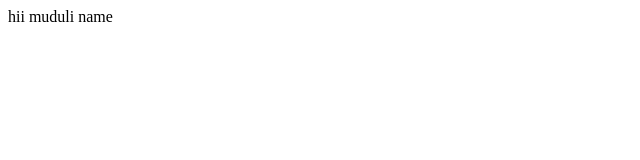
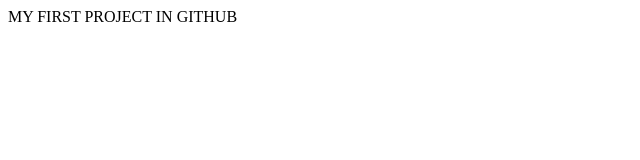
Before and after one commit to mudulisagar22/Devlop, a plain HTML site: page DEMO PROJECT VS/index.html in a window 1280 px wide. Shown: the whole page, without its empty margins (0-640 px from the left). Drawn offline with Linux system fonts and the light colour scheme.

Commit message:
Update index.html

```diff
--- a/DEMO PROJECT VS/index.html
+++ b/DEMO PROJECT VS/index.html
@@ -6,6 +6,6 @@
     <title>Document</title>
 </head>
 <body>
-    hii muduli  name
+ MY FIRST PROJECT IN GITHUB
 </body>
 </html>
```
